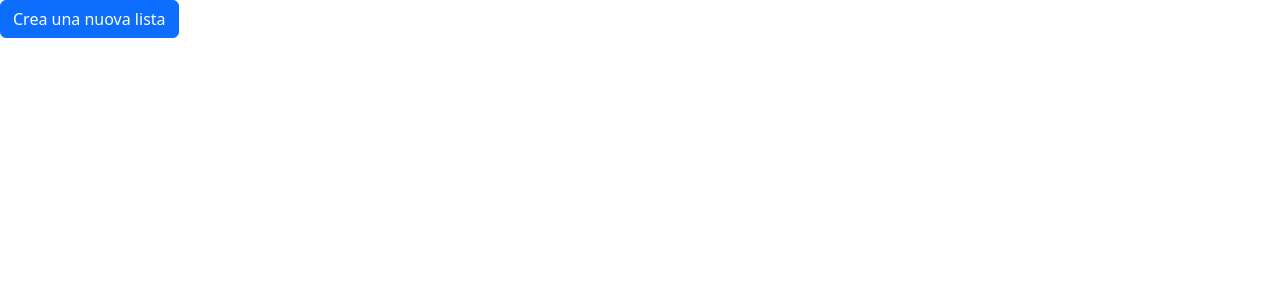
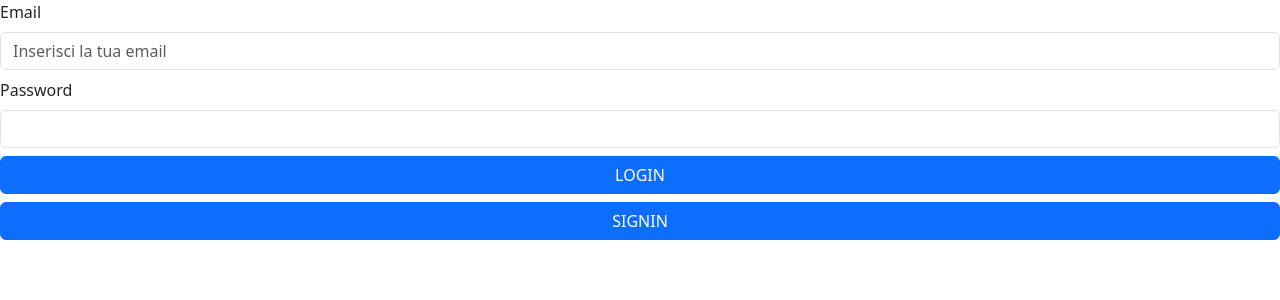
Before and after one commit to AndreaAlunniGuiducci/organizer, a React (Vite) app: page /#/ in a window 1280 px wide. Shown: the top 300 px of the page. Built offline with nearby package versions, Linux system fonts and the light colour scheme; no server answers.

Commit message:
add firebase auth

```diff
--- a/package.json
+++ b/package.json
@@ -13,7 +13,7 @@
   },
   "dependencies": {
     "bootstrap": "^5.3.5",
-    "firebase": "^11.6.0",
+    "firebase": "^11.6.1",
     "formik": "^2.4.6",
     "gh-pages": "^6.3.0",
     "html-to-image": "^1.11.13",
--- a/src/App.tsx
+++ b/src/App.tsx
@@ -1,5 +1,9 @@
 import "bootstrap/dist/css/bootstrap.min.css";
-import { Button } from "react-bootstrap";
+import {
+  createUserWithEmailAndPassword,
+  signInWithEmailAndPassword,
+} from "firebase/auth";
+import { Button, InputGroup } from "react-bootstrap";
 import {
   Link,
   Outlet,
@@ -9,6 +13,9 @@ import {
 import "./App.css";
 import List from "./pages/list/list";
 import NewList from "./pages/newList/newList";
+import { auth } from "./utils/firebase/firebase";
+import Home from "./pages/home/home";
+import { routes } from "./utils/routes";
 
 function App() {
   // da usare se non si utilizza formik
@@ -36,20 +43,14 @@ function App() {
       children: [
         {
           path: "/",
-          element: (
-            <div>
-              <Link to="/nuova_lista">
-                <Button variant="primary">Crea una nuova lista</Button>
-              </Link>
-            </div>
-          ),
+          element: <Home />,
         },
         {
-          path: "/nuova_lista",
+          path: routes.newList,
           element: <NewList />,
         },
         {
-          path: "/list/:qrCode",
+          path: routes.list,
           element: <List />,
         },
       ],
--- /dev/null
+++ b/src/pages/home/home.tsx
@@ -0,0 +1,146 @@
+import {
+  createUserWithEmailAndPassword,
+  signInWithEmailAndPassword,
+} from "firebase/auth";
+import { Button } from "react-bootstrap";
+import { auth } from "../../utils/firebase/firebase";
+import { Formik } from "formik";
+import { Form } from "react-bootstrap";
+import * as yup from "yup";
+import { useState } from "react";
+import { useNavigate } from "react-router-dom";
+import { routes } from "../../utils/routes";
+const Home = () => {
+  const navigate = useNavigate();
+  const [userCredentials, setUserCredentials] = useState<{
+    user_email: string;
+    user_password: string;
+  } | null>(null);
+
+  return (
+    <div>
+      <Formik
+        initialValues={{
+          user_email: "",
+          user_password: "",
+        }}
+        onSubmit={async (values, action) => {
+          setUserCredentials(values);
+          action.resetForm();
+        }}
+        validationSchema={yup.object().shape({
+          user_email: yup.string().email("Email non valida"),
+          user_password: yup
+            .string()
+            .min(6, "La password deve avere minimo 6 caratteri")
+            .required("Password obbligatoria"),
+        })}
+      >
+        {({ handleSubmit, handleChange, values, touched, errors }) => (
+          <Form noValidate onSubmit={handleSubmit} className="form">
+            <Form.Group controlId="user_email">
+              <Form.Label>Email</Form.Label>
+              <Form.Control
+                type="email"
+                placeholder="Inserisci la tua email"
+                name="user_email"
+                value={values.user_email}
+                onChange={handleChange}
+                isValid={touched.user_email && !errors.user_email}
+                isInvalid={touched.user_email && !!errors.user_email}
+              />
+              <Form.Control.Feedback type="invalid">
+                {errors.user_email}
+              </Form.Control.Feedback>
+            </Form.Group>
+            <Form.Group controlId="user_password">
+              <Form.Label>Password</Form.Label>
+              <Form.Control
+                type="password"
+                name="user_password"
+                value={values.user_password}
+                onChange={handleChange}
+                isValid={touched.user_password && !errors.user_password}
+                isInvalid={touched.user_password && !!errors.user_password}
+              />
+              <Form.Control.Feedback type="invalid">
+                {errors.user_password}
+              </Form.Control.Feedback>
+            </Form.Group>
+
+            <Button
+              type="submit"
+              onClick={() => {
+                if (
+                  !userCredentials ||
+                  userCredentials.user_email.trim() === "" ||
+                  userCredentials.user_password.trim() === ""
+                )
+                  return;
+                signInWithEmailAndPassword(
+                  auth,
+                  userCredentials.user_email,
+                  userCredentials.user_password
+                )
+                  .then((userCredential) => {
+                    // Signed in
+                    const user = userCredential.user;
+                    console.log("User signed in", user);
+                    window.localStorage.setItem("user", user.uid);
+                    navigate(routes.newList);
+                    // ...
+                  })
+                  .catch((error) => {
+                    const errorCode = error.code;
+                    const errorMessage = error.message;
+                    if (errorCode.includes("auth/invalid-credential")) {
+                      window.alert("Email o password non validi");
+                    }
+                    console.error("Errore login", errorCode);
+                  });
+              }}
+            >
+              LOGIN
+            </Button>
+            <Button
+              type="submit"
+              onClick={() => {
+                if (
+                  !userCredentials ||
+                  userCredentials.user_email.trim() === "" ||
+                  userCredentials.user_password.trim() === ""
+                )
+                  return;
+                createUserWithEmailAndPassword(
+                  auth,
+                  userCredentials.user_email,
+                  userCredentials.user_password
+                )
+                  .then((userCredential) => {
+                    console.log("User created", userCredential);
+                    // Signed up
+                    const user = userCredential.user;
+                    window.localStorage.setItem("user", user.uid);
+                    navigate(routes.newList);
+                    // ...
+                  })
+                  .catch((error) => {
+                    const errorCode = error.code;
+                    const errorMessage = error.message;
+                    if (errorCode.includes("auth/email-already-in-use")) {
+                      window.alert("Email già in uso");
+                    }
+                    console.error("Error creating user", errorCode);
+                    // ..
+                  });
+              }}
+            >
+              SIGNIN
+            </Button>
+          </Form>
+        )}
+      </Formik>
+    </div>
+  );
+};
+export default Home;
--- /dev/null
+++ b/src/utils/firebase/firebase.ts
@@ -0,0 +1,23 @@
+import { initializeApp } from "firebase/app";
+import { getAuth } from "firebase/auth";
+import { initializeFirestore } from "firebase/firestore";
+
+const firebaseConfig = {
+  apiKey: import.meta.env.VITE_API_KEY,
+  authDomain: import.meta.env.VITE_AUTH_DOMAIN,
+  // databaseURL: process.env.REACT_APP_FIREBASE_DATABASE_URL,
+  projectId: import.meta.env.VITE_PROJECT_ID,
+  storageBucket: import.meta.env.VITE_STORAGE_BUCKET,
+  messagingSenderId: import.meta.env.VITE_MESSAGING_SENDER_ID,
+  appId: import.meta.env.VITE_APP_ID,
+  // measurementId: process.env.REACT_APP_FIREBASE_MEASUREMENT_ID
+};
+
+// Initialize Firebase
+export const app = initializeApp(firebaseConfig);
+
+export const auth = getAuth(app);
+
+export const db = initializeFirestore(app, {
+  experimentalAutoDetectLongPolling: true,
+});
--- /dev/null
+++ b/src/utils/routes.ts
@@ -0,0 +1,4 @@
+export const routes = {
+  newList: "/nuova_lista",
+  list: "/list/:qrCode",
+};
```
Also changed, not shown: 1 other file (tests, documents, lock files or other folders).
